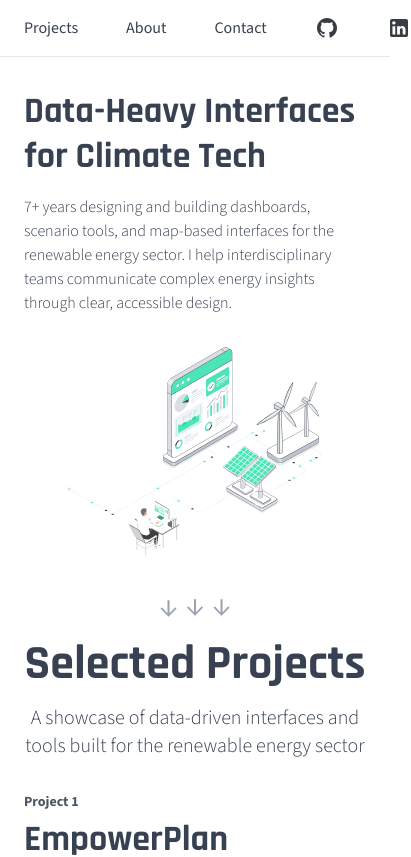
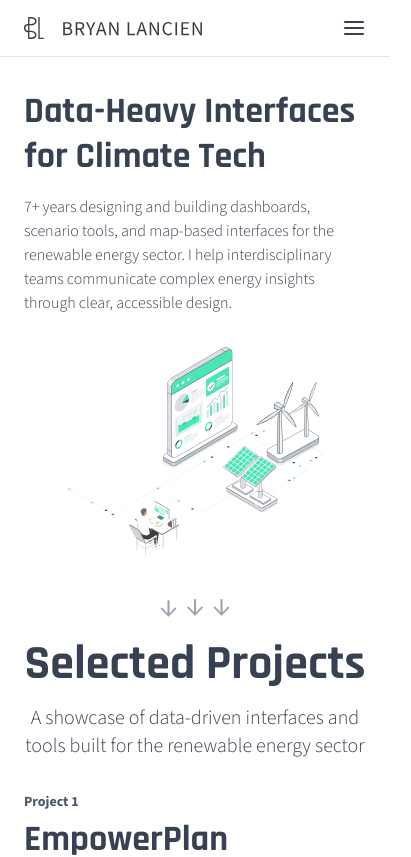
Before and after one commit to bmlancien/portfolio-2026, a React (Vite) app: page / in a window 390 px wide. Shown: the top 857 px of the page, 411 px wide, since content can reach past the window. Built offline with nearby package versions, Linux system fonts and the light colour scheme.

Commit message:
Add responsive menu on mobile

```diff
--- a/src/components/Navbar.jsx
+++ b/src/components/Navbar.jsx
@@ -1,39 +1,84 @@
-import React from 'react';
+import React, { useState } from 'react';
 import { Link } from 'react-router-dom';
 
 const Navbar = () => {
+  const [menuOpen, setMenuOpen] = useState(false);
+
   return (
-    <nav className="bg-white border-b border-gray-200">
-      <div className="max-w-8xl mx-auto px-6 lg:px-8 xl:px-12 py-4 flex items-center justify-between h-18">
-        {/* Logo Section */}
-        <div className="flex items-center gap-4">
-          <Link to="/"><img src="/images/logo.svg" alt="Logo" className="w-[327px] h-auto" /></Link>
+    <>
+      <nav className="bg-white border-b border-gray-200 relative z-50">
+        <div className="max-w-8xl mx-auto px-6 lg:px-8 xl:px-12 py-4 flex items-center justify-between h-18">
+          {/* Logo */}
+          <Link to="/" onClick={() => setMenuOpen(false)}>
+            <img src="/images/logo.svg" alt="Logo" className="w-[180px] lg:w-[327px] h-auto" />
+          </Link>
+
+          {/* Desktop nav */}
+          <div className="hidden md:flex items-center gap-12">
+            <a href="#projects" className="text-gray-700 font-medium hover:text-gray-600">Projects</a>
+            <a href="#about" className="text-gray-700 font-medium hover:text-gray-600">About</a>
+            <a href="/contact" className="text-gray-700 font-medium hover:text-gray-600">Contact</a>
+            <a href="https://github.com/bmlancien" target="_blank" rel="noopener noreferrer" className="text-gray-700 hover:text-gray-600">
+              <svg width="24" height="24" viewBox="0 0 24 24" fill="none" xmlns="http://www.w3.org/2000/svg">
+                <path d="M12 2C10.6868 2 9.38642 2.25866 8.17317 2.7612C6.95991 3.26375 5.85752 4.00035 4.92893 4.92893C3.05357 6.8043 2 9.34784 2 12C2 16.42 4.87 20.17 8.84 21.5C9.34 21.58 9.5 21.27 9.5 21V19.31C6.73 19.91 6.14 17.97 6.14 17.97C5.68 16.81 5.03 16.5 5.03 16.5C4.12 15.88 5.1 15.9 5.1 15.9C6.1 15.97 6.63 16.93 6.63 16.93C7.5 18.45 8.97 18 9.54 17.76C9.63 17.11 9.89 16.67 10.17 16.42C7.95 16.17 5.62 15.31 5.62 11.5C5.62 10.39 6 9.5 6.65 8.79C6.55 8.54 6.2 7.5 6.75 6.15C6.75 6.15 7.59 5.88 9.5 7.17C10.29 6.95 11.15 6.84 12 6.84C12.85 6.84 13.71 6.95 14.5 7.17C16.41 5.88 17.25 6.15 17.25 6.15C17.8 7.5 17.45 8.54 17.35 8.79C18 9.5 18.38 10.39 18.38 11.5C18.38 15.32 16.04 16.16 13.81 16.41C14.17 16.72 14.5 17.33 14.5 18.26V21C14.5 21.27 14.66 21.59 15.17 21.5C19.14 20.16 22 16.42 22 12C22 10.6868 21.7413 9.38642 21.2388 8.17317C20.7362 6.95991 19.9997 5.85752 19.0711 4.92893C18.1425 4.00035 17.0401 3.26375 15.8268 2.7612C14.6136 2.25866 13.3132 2 12 2Z" fill="#383C43"/>
+              </svg>
+            </a>
+            <a href="https://www.linkedin.com/in/blancien/" target="_blank" rel="noopener noreferrer" className="text-gray-700 hover:text-gray-600">
+              <svg width="24" height="24" viewBox="0 0 24 24" fill="none" xmlns="http://www.w3.org/2000/svg">
+                <path d="M19 3C19.5304 3 20.0391 3.21071 20.4142 3.58579C20.7893 3.96086 21 4.46957 21 5V19C21 19.5304 20.7893 20.0391 20.4142 20.4142C20.0391 20.7893 19.5304 21 19 21H5C4.46957 21 3.96086 20.7893 3.58579 20.4142C3.21071 20.0391 3 19.5304 3 19V5C3 4.46957 3.21071 3.96086 3.58579 3.58579C3.96086 3.21071 4.46957 3 5 3H19ZM18.5 18.5V13.2C18.5 12.3354 18.1565 11.5062 17.5452 10.8948C16.9338 10.2835 16.1046 9.94 15.24 9.94C14.39 9.94 13.4 10.46 12.92 11.24V10.13H10.13V18.5H12.92V13.57C12.92 12.8 13.54 12.17 14.31 12.17C14.6813 12.17 15.0374 12.3175 15.2999 12.5801C15.5625 12.8426 15.71 13.1987 15.71 13.57V18.5H18.5ZM6.88 8.56C7.32556 8.56 7.75288 8.383 8.06794 8.06794C8.383 7.75288 8.56 7.32556 8.56 6.88C8.56 5.95 7.81 5.19 6.88 5.19C6.43178 5.19 6.00193 5.36805 5.68499 5.68499C5.36805 6.00193 5.19 6.43178 5.19 6.88C5.19 7.81 5.95 8.56 6.88 8.56ZM8.27 18.5V10.13H5.5V18.5H8.27Z" fill="#383C43"/>
+              </svg>
+            </a>
+          </div>
+
+          {/* Hamburger button */}
+          <button
+            className="md:hidden text-gray-700 focus:outline-none z-50"
+            onClick={() => setMenuOpen(!menuOpen)}
+            aria-label="Toggle menu"
+          >
+            {menuOpen ? (
+              <svg width="24" height="24" viewBox="0 0 24 24" fill="none" stroke="currentColor" strokeWidth="2" strokeLinecap="round">
+                <line x1="18" y1="6" x2="6" y2="18" />
+                <line x1="6" y1="6" x2="18" y2="18" />
+              </svg>
+            ) : (
+              <svg width="24" height="24" viewBox="0 0 24 24" fill="none" stroke="currentColor" strokeWidth="2" strokeLinecap="round">
+                <line x1="3" y1="6" x2="21" y2="6" />
+                <line x1="3" y1="12" x2="21" y2="12" />
+                <line x1="3" y1="18" x2="21" y2="18" />
+              </svg>
+            )}
+          </button>
         </div>
+      </nav>
 
-        {/* Navigation Links and Social Icons */}
-        <div className="flex items-center gap-12">
-          <a href="#projects" className="text-gray-700 font-medium hover:text-gray-600">
-            Projects
-          </a>
-          <a href="#about" className="text-gray-700 font-medium hover:text-gray-600">
-            About
-          </a>
-          <a href="/contact" className="text-gray-700 font-medium hover:text-gray-600">
-            Contact
-          </a>
-          <a href="https://github.com/bmlancien" target="_blank" rel="noopener noreferrer" className="text-gray-700 hover:text-gray-600">
+      {/* Fullscreen overlay menu */}
+      <div
+        className={`fixed inset-0 z-40 bg-white flex flex-col justify-start px-8 pt-24 transition-transform duration-300 ease-in-out md:hidden ${
+          menuOpen ? 'translate-x-0' : '-translate-x-full'
+        }`}
+      >
+        <nav className="flex flex-col gap-8">
+          <a href="#projects" className="text-xl font-bold font-rajdhani text-gray-700 hover:text-gray-500" onClick={() => setMenuOpen(false)}>Projects</a>
+          <a href="#about" className="text-xl font-bold font-rajdhani text-gray-700 hover:text-gray-500" onClick={() => setMenuOpen(false)}>About</a>
+          <a href="/contact" className="text-xl font-bold font-rajdhani text-gray-700 hover:text-gray-500" onClick={() => setMenuOpen(false)}>Contact</a>
+        </nav>
+        <div className="flex flex-col gap-6 mt-12">
+          <a href="https://github.com/bmlancien" target="_blank" rel="noopener noreferrer" className="flex items-center gap-2 text-gray-700 hover:text-gray-600">
             <svg width="24" height="24" viewBox="0 0 24 24" fill="none" xmlns="http://www.w3.org/2000/svg">
               <path d="M12 2C10.6868 2 9.38642 2.25866 8.17317 2.7612C6.95991 3.26375 5.85752 4.00035 4.92893 4.92893C3.05357 6.8043 2 9.34784 2 12C2 16.42 4.87 20.17 8.84 21.5C9.34 21.58 9.5 21.27 9.5 21V19.31C6.73 19.91 6.14 17.97 6.14 17.97C5.68 16.81 5.03 16.5 5.03 16.5C4.12 15.88 5.1 15.9 5.1 15.9C6.1 15.97 6.63 16.93 6.63 16.93C7.5 18.45 8.97 18 9.54 17.76C9.63 17.11 9.89 16.67 10.17 16.42C7.95 16.17 5.62 15.31 5.62 11.5C5.62 10.39 6 9.5 6.65 8.79C6.55 8.54 6.2 7.5 6.75 6.15C6.75 6.15 7.59 5.88 9.5 7.17C10.29 6.95 11.15 6.84 12 6.84C12.85 6.84 13.71 6.95 14.5 7.17C16.41 5.88 17.25 6.15 17.25 6.15C17.8 7.5 17.45 8.54 17.35 8.79C18 9.5 18.38 10.39 18.38 11.5C18.38 15.32 16.04 16.16 13.81 16.41C14.17 16.72 14.5 17.33 14.5 18.26V21C14.5 21.27 14.66 21.59 15.17 21.5C19.14 20.16 22 16.42 22 12C22 10.6868 21.7413 9.38642 21.2388 8.17317C20.7362 6.95991 19.9997 5.85752 19.0711 4.92893C18.1425 4.00035 17.0401 3.26375 15.8268 2.7612C14.6136 2.25866 13.3132 2 12 2Z" fill="#383C43"/>
             </svg>
+            <span>GitHub</span>
           </a>
-          <a href="https://www.linkedin.com/in/blancien/" target="_blank" rel="noopener noreferrer" className="text-gray-700 hover:text-gray-600">
+          <a href="https://www.linkedin.com/in/blancien/" target="_blank" rel="noopener noreferrer" className="flex items-center gap-2 text-gray-700 hover:text-gray-600">
             <svg width="24" height="24" viewBox="0 0 24 24" fill="none" xmlns="http://www.w3.org/2000/svg">
               <path d="M19 3C19.5304 3 20.0391 3.21071 20.4142 3.58579C20.7893 3.96086 21 4.46957 21 5V19C21 19.5304 20.7893 20.0391 20.4142 20.4142C20.0391 20.7893 19.5304 21 19 21H5C4.46957 21 3.96086 20.7893 3.58579 20.4142C3.21071 20.0391 3 19.5304 3 19V5C3 4.46957 3.21071 3.96086 3.58579 3.58579C3.96086 3.21071 4.46957 3 5 3H19ZM18.5 18.5V13.2C18.5 12.3354 18.1565 11.5062 17.5452 10.8948C16.9338 10.2835 16.1046 9.94 15.24 9.94C14.39 9.94 13.4 10.46 12.92 11.24V10.13H10.13V18.5H12.92V13.57C12.92 12.8 13.54 12.17 14.31 12.17C14.6813 12.17 15.0374 12.3175 15.2999 12.5801C15.5625 12.8426 15.71 13.1987 15.71 13.57V18.5H18.5ZM6.88 8.56C7.32556 8.56 7.75288 8.383 8.06794 8.06794C8.383 7.75288 8.56 7.32556 8.56 6.88C8.56 5.95 7.81 5.19 6.88 5.19C6.43178 5.19 6.00193 5.36805 5.68499 5.68499C5.36805 6.00193 5.19 6.43178 5.19 6.88C5.19 7.81 5.95 8.56 6.88 8.56ZM8.27 18.5V10.13H5.5V18.5H8.27Z" fill="#383C43"/>
             </svg>
+            <span>LinkedIn</span>
           </a>
         </div>
       </div>
-    </nav>
+    </>
   );
 };
 
```
